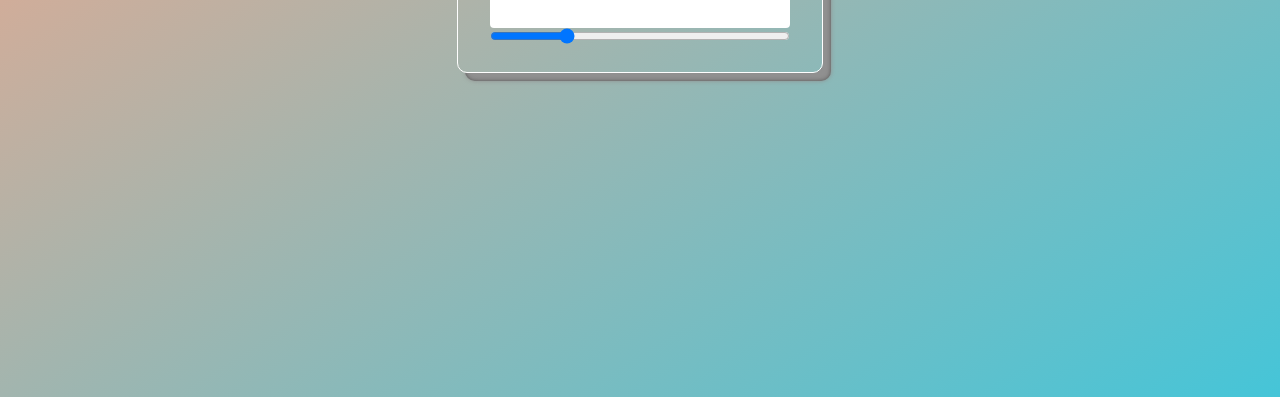
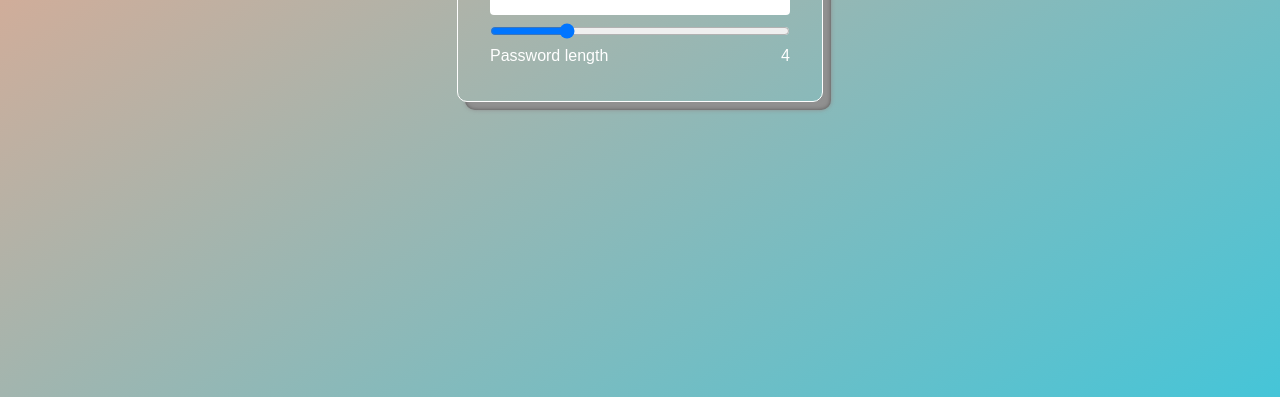
Before and after one commit to muheirwegillian/password-generator, a plain HTML site: page index.html in a window 1280 px wide. Shown: the part 403-800 px from the top of the page. Drawn offline with Linux system fonts and the light colour scheme.

Commit message:
my second commite on the password generator

```diff
--- a/index.html
+++ b/index.html
@@ -11,11 +11,18 @@
 <div class="container">
     <h1>Password Generator</h1>
     <div class="inputBox">
-        <input type="text" class="passBox">
+        <input type="text" class="passBox" disabled>
 
     </div>
 
     <input type="range" min="1" max="30" value="8">
+
+    <div class="row">
+        <p>Password length</p>
+        <span>4</span>
+    </div>
+
+
 
 </div>
 
--- a/style.css
+++ b/style.css
@@ -38,4 +38,15 @@ body {
     padding: 10px;
     width: 300px;
     border-radius: 4px;
+    font-size: 20px;
+    margin-block: 8px;
 }
+
+.row {
+display: flex;
+margin-block: 8px ;
+}
+
+.row p {
+flex-basis: 100%;
+}
```
